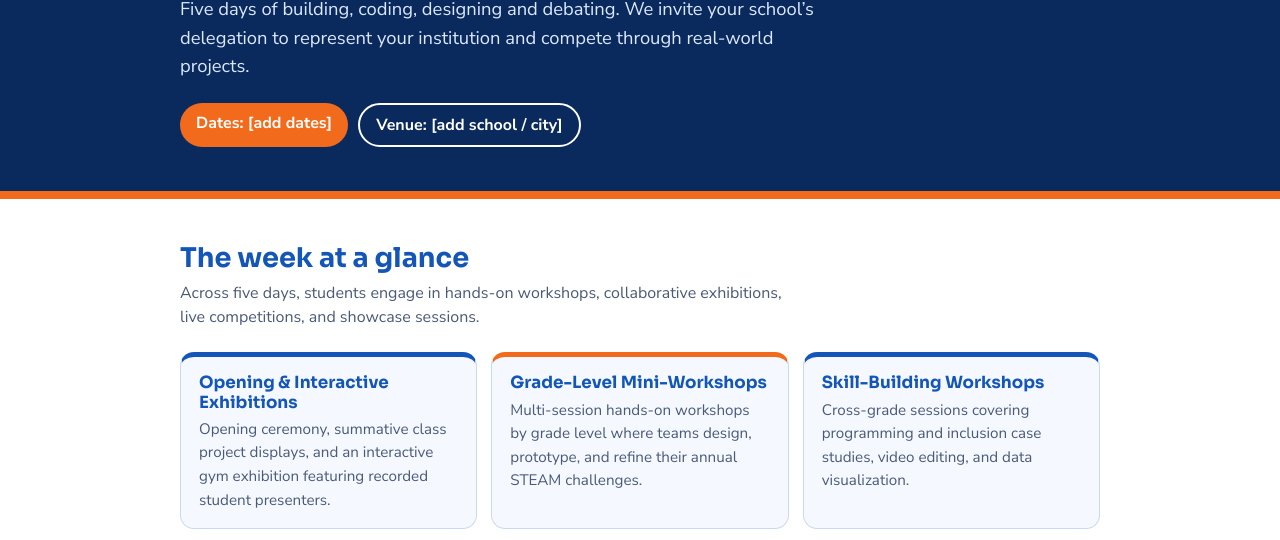
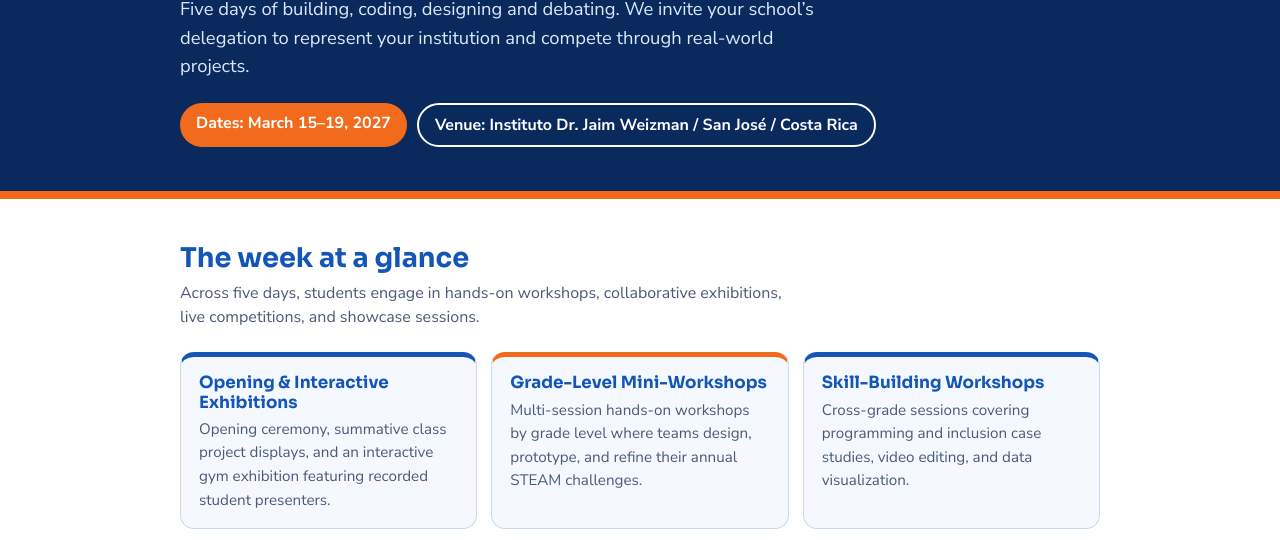
Before and after one commit to Weizman-Repositorio/steamweek, a plain HTML site: page index.html in a window 1280 px wide. Shown: the part 251-791 px from the top of the page. Drawn offline with Linux system fonts and the light colour scheme.

Commit message:
Update event dates and venue in index.html

```diff
--- a/index.html
+++ b/index.html
@@ -71,7 +71,7 @@ footer{padding:28px 0 36px;text-align:center;color:var(--muted);font-size:.9rem}
   <div class="hero">
    <h1>STEAM <span>Week 27</span></h1>
    <p>Five days of building, coding, designing and debating. We invite your school’s delegation to represent your institution and compete through real-world projects.</p>
-   <div class="when"><span class="chip">Dates: [add dates]</span><span class="chip alt">Venue: [add school / city]</span></div>
+   <div class="when"><span class="chip">Dates: March 15–19, 2027 </span><span class="chip alt">Venue: Instituto Dr. Jaim Weizman / San José / Costa Rica</span></div>
   </div>
  </div>
 </header>
```
